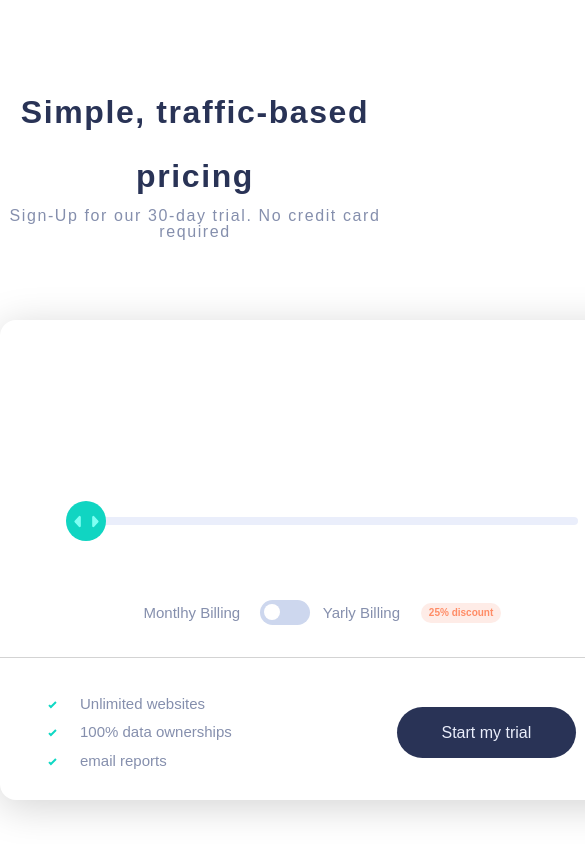
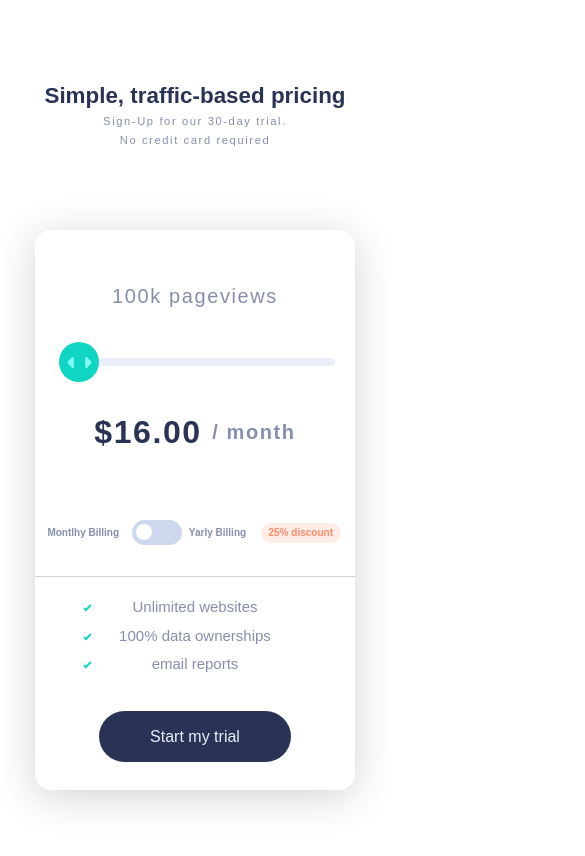
Before and after one commit to breno-Ferrari/Interactive-price, a Next.js app: page / in a window 390 px wide. Shown: the top 856 px of the page, 585 px wide, since content can reach past the window. Built offline with nearby package versions, Linux system fonts and the light colour scheme.

Commit message:
versão mobile e ajuste do switch toggle

```diff
--- a/pages/index.tsx
+++ b/pages/index.tsx
@@ -1,18 +1,19 @@
 import type { NextPage } from 'next'
 import Head from 'next/head'
-import Title from "components/Title"
-import Box from "components/Box"
+import Box from "../src/screens/Box"
+import styles from "../styles/home.module.scss"
 const Home: NextPage = () => {
   return (
-    <div>
+    <div className={styles.container}>
       <Head>
         <title>Create Next App</title>
         <meta name="description" content="Generated by create next app" />
         <link rel="icon" href="/favicon.ico" />
       </Head>
-      <Title />
       <Box />
     </div>
+
+
   )
 }
 
--- a/src/components/Box/box.module.scss
+++ b/src/components/Box/box.module.scss
@@ -5,21 +5,70 @@
     width: 40rem;
     box-shadow: 0px 0.4rem 2.5rem lightgray;
     border-radius: 1rem;
+    &__top{
+        display: flex;
+        justify-content: space-between;
+        align-items: center;
+        position: relative;
+        top: 20%;
+        margin: 0 7%;
+        @media (max-width:750px) {
+            top: 10%;
+        }
+        &__text{
+            font-family: 'Manrope' , sans-serif;
+            font-weight: 500;
+            font-size: 22px;
+            color: hsl(225, 20%, 60%);
+            @media (max-width:750px) {
+                margin-bottom: 20%;
+                letter-spacing: 0.1rem;
+                font-size: 20px;
+            }
+        }
+        &__textValue{
+            font-family: 'Manrope' , sans-serif;
+            font-weight: 800;
+            font-size: 40px;
+            color: hsl(227, 35%, 25%);
+            @media (max-width:750px) {
+                margin-top: 20%;
+                font-size: 32px;
+                letter-spacing: 0.1rem;
+            }
+            &__span{
+                display: inline-block;
+                position: relative;
+                bottom: 7px;
+                font-family: 'Manrope' , sans-serif;
+                font-weight: 600;
+                font-size: 20px;
+                color: hsl(225, 20%, 60%);
+                @media (max-width:750px) {
+                    bottom: 4px;
+                }
+            }
+        }
+        @media (max-width:750px) {
+           flex-direction: column;
+        }
+    }
     &__middle{
         display: flex;
         justify-content: center;
-        // justify-content: space-around;
-        align-items: center;
         align-items: center;
         position: relative;
-        top: 55%;
+        top: 50%;
         &__text{
             font-family: 'Manrope' , sans-serif;
-            font-weight: 500;
+            font-weight: 600;
             font-size: 15px;
             color: hsl(225, 20%, 60%);
             margin-right: 2%;
             margin-left: 2%;
+            @media (max-width:750px) {
+                font-size: 10px;
+            }
         }
         &__discount{
             display: flex;
@@ -40,6 +89,9 @@
                 border-radius: 50px;
                 margin: 0 0.5rem;
             }
+        }
+        @media (max-width:750px) {
+            top: 20%;
         }
     }
     &__bottom{
@@ -66,16 +118,20 @@
                     padding-left: 1rem;
                     list-style-image: url("../../../public/imgs/icon-check.svg");
                     line-height: 1.8rem;
+                    @media (max-width:750px) {
+                        padding-left: 0rem;
+                    }
                 }
+            }
+            @media (max-width:750px) {
+               left: 0%;
+               width: 60%;
             }
         }
         &__right{
             position: relative;
-            right: 10%;
+            right: 6.5%;
             width: 28%;
-            font-family: 'Manrope' , sans-serif;
-            font-weight: 500;
-            font-size: 16px;
             &__button{
                 display: flex;
                 justify-content: center;
@@ -84,13 +140,30 @@
                 border-radius: 4.5rem;
                 height: 3.2rem;
                 background-color: hsl(227, 35%, 25%);
-
+                transition: all 0.3s;
+                font-family: 'Manrope' , sans-serif;
+                font-weight: 500;
+                font-size: 16px;
+                &:hover{
+                    cursor: pointer;
+                    font-size: 17px ;
+                    transition: all 0.3s;
+                    color: hsl(224, 65%, 100%);
+                }
             }
-            &:hover{
-                cursor: pointer;
+            @media (max-width:750px) {
+                right: 0%;
+                width: 60%;
+                margin-top: 10%;
             }
         }
-
-
+        @media (max-width:750px) {
+            text-align: center;
+            flex-direction: column;
+        }
+    }
+    @media (max-width:750px) {
+        width: 20rem;
+        height: 35rem;
     }
 }
--- a/src/components/Box/index.tsx
+++ b/src/components/Box/index.tsx
@@ -3,13 +3,33 @@ import Texts from "./const"
 
 import ToggleSlide from "components/ToggleSlide"
 import ToggleSwitch from "components/ToggleSwitch"
+import { useRef, useState } from "react"
 export default function Box(){
+    const [value,setValue] = useState(1);
+    const ref = useRef();
+    console.log()
+    function teste(){
+        if(value === 1){
+            setValue(0)
+        }else{
+            setValue(1)
+        }
+    }
   return (
     <main className={styles.container}>
-       <ToggleSlide />
+        <div className={styles.container__top}>
+            <p className={styles.container__top__text}>100k pageviews</p>
+            {/* <ToggleSlide /> */}
+            {value ?
+                <p className={styles.container__top__textValue}>$16.00 <span className={styles.container__top__textValue__span}>/ month</span></p>
+            :
+                <p className={styles.container__top__textValue}>$144.00 <span className={styles.container__top__textValue__span}>/ year</span></p>
+            }
+        </div>
+        <ToggleSlide />
         <div className={styles.container__middle}>
             <p className={styles.container__middle__text}>Montlhy Billing</p>
-            <ToggleSwitch />
+            <ToggleSwitch onChange={teste} />
             <p className={styles.container__middle__text}>Yarly Billing</p>
             <div className={styles.container__middle__discount}>
                 <p className={styles.container__middle__discount__text}>25% discount</p>
--- a/src/components/Title/index.tsx
+++ b/src/components/Title/index.tsx
@@ -2,13 +2,13 @@ import Texts from "./const"
 import styles from "./title.module.scss"
 export default function Title(){
   return (
-    <header>
+    <header className={styles.container}>
       {
         Texts.map((item,i)=>(
-          <span key={i} className={styles.container}>
-            <h1 className={styles.container__title}>{item.title}</h1>
-            <h2 className={styles.container__subtitle}>{item.subtitle}</h2>
-          </span>
+          <div key={i} className={styles.container__container}>
+            <h1 className={styles.container__container__title}>{item.title}</h1>
+            <h2 className={styles.container__container__subtitle}>{item.subtitle}</h2>
+          </div>
         ))
       }
     </header>
--- a/src/components/Title/title.module.scss
+++ b/src/components/Title/title.module.scss
@@ -1,8 +1,10 @@
 .container{
+    &__container{
         display: flex;
         flex-direction: column;
         text-align: center;
-    margin: 5rem auto;
+        padding-bottom: 5rem;
+        padding-top: 5rem;
         &__title{
             color: hsl(227, 35%, 25%);
             font-family: 'Manrope', sans-serif;
@@ -10,6 +12,11 @@
             font-size: 2rem;
             line-height: 4rem;
             letter-spacing: 0.1rem;
+            @media (max-width:750px) {
+                font-size: 1.4rem;
+                line-height: 2rem;
+                letter-spacing: 0rem;
+            }
         }
         &__subtitle{
             color: hsl(225, 20%, 60%);
@@ -17,5 +24,13 @@
             font-weight: 500;
             font-size: 1rem;
             letter-spacing: 0.1rem;
+            @media (max-width:750px) {
+                margin: 0 auto;
+                font-size: 0.7rem;
+                width: 50%;
+                line-height: 1.2rem;
             }
         }
+    }
+
+}
--- a/src/components/ToggleSlide/index.tsx
+++ b/src/components/ToggleSlide/index.tsx
@@ -13,7 +13,7 @@ export default function ToggleSlide(){
   return (
     <div className={styles.container}>
        <input
-       className={styles.container__slider}
+        className={styles.container__slider}
         type="range"
         min="0"
         max={MAX}
--- a/src/components/ToggleSlide/toggle.module.scss
+++ b/src/components/ToggleSlide/toggle.module.scss
@@ -1,14 +1,13 @@
 .container{
     margin: 0 auto;
-    width: 80%;
+    width: 86%;
     position: relative;
-    top: 40%;
+    top: 35%;
     &__slider{
-       width: 100%;
-       height: 10%;
-       -webkit-appearance: none;
+        appearance: none;
         //mexe na barra
-        &[type=range] { cursor: pointer;
+        &[type=range] {
+            cursor: pointer;
             margin-right: 15px;
             width: 100%;
             height: 8px;
@@ -29,39 +28,52 @@
             width: 40px;
             border-radius: 50%;
             background: hsl(174, 86%, 45%);
+            // seta da bolinha
             background-image: url("../../../public/imgs/icon-slider.svg");
             background-repeat:no-repeat;
             background-position: center;
             background-size: 25px;
 
+            &:hover{
+                box-shadow: 1px 8px 30px hsl(174, 86%, 45%);
+            }
+            &:active{
+                background-color: hsl(174, 86%, 35%);
+            }
         }
         // mozila
         &[type=range]::-moz-range-thumb {
+            display: flex;
+            flex-direction: column;
+            text-align: center;
             appearance: none;
             height: 40px;
             width: 40px;
             border-radius: 50%;
             background: hsl(174, 86%, 45%);
+            background-image: url("../../../public/imgs/icon-slider.svg");
+            background-repeat:no-repeat;
+            background-position: center;
+            background-size: 25px;
         }
         // IE
         &[type=range]::-ms-thumb {
+            display: flex;
+            flex-direction: column;
+            text-align: center;
             appearance: none;
             height: 40px;
             width: 40px;
             border-radius: 50%;
             background: hsl(174, 86%, 45%);
+            background-image: url("../../../public/imgs/icon-slider.svg");
+            background-repeat:no-repeat;
+            background-position: center;
+            background-size: 25px;
         }
+
+    }
+    @media (max-width:750px) {
+        top: -7%;
     }
 }
-
-// input[type="range"] {
-//   -webkit-appearance: none;
-//   margin-right: 15px;
-//   width: 200px;
-//   height: 70px;
-//   background: rgba(255, 255, 255, 0.6);
-//   border-radius: 5px;
-//   background-image: linear-gradient(#ff4500, #ff4500);
-//   background-size: 70% 100%;
-//   background-repeat: no-repeat;
-// }
--- a/src/components/ToggleSwitch/index.tsx
+++ b/src/components/ToggleSwitch/index.tsx
@@ -1,9 +1,9 @@
 import styles from "./toggleSwitch.module.scss"
-export default function ToggleSwitch(){
+export default function ToggleSwitch({...props}){
   return (
     <div className={styles.switch}>
-      <input type="checkbox" className={styles.switch__input} id="toggleSwitch"></input>
-      <label className={styles.switch__label} htmlFor="toggleSwitch"></label>
+      <input type="checkbox" className={styles.switch__input} id="toggleSwitch" {...props}></input>
+      <label className={styles.switch__label} htmlFor="toggleSwitch" ></label>
     </div>
   )
 }
--- a/src/components/ToggleSwitch/toggleSwitch.module.scss
+++ b/src/components/ToggleSwitch/toggleSwitch.module.scss
@@ -18,6 +18,7 @@
         &:checked + label{
             background-color: hsl(174, 86%, 45%);
         }
+
     }
     &__label{
         cursor: pointer;
@@ -27,6 +28,7 @@
         border-radius: 24px;
         position: relative;
         transition: 0.3s;
+
         &:after{
             content: "";
             position: absolute;
@@ -37,6 +39,10 @@
             background: white;
             border-radius: 16px;
             transition: 0.3s;
+
+        }
+        &:hover{
+            background-color:hsl(174, 86%, 75%);
         }
     }
 }
--- /dev/null
+++ b/src/screens/Box/index.tsx
@@ -0,0 +1,11 @@
+
+import Title from "components/Title"
+import Box from "components/Box"
+export default function CustomBox(){
+  return (
+    <>
+      <Title />
+      <Box />
+    </>
+  )
+}
--- /dev/null
+++ b/styles/home.module.scss
@@ -0,0 +1,6 @@
+.container{
+    @media (max-width:750px) {
+        height: 60rem;
+    }
+
+}
```
Lines whose indentation alone changed are shown as unchanged.
